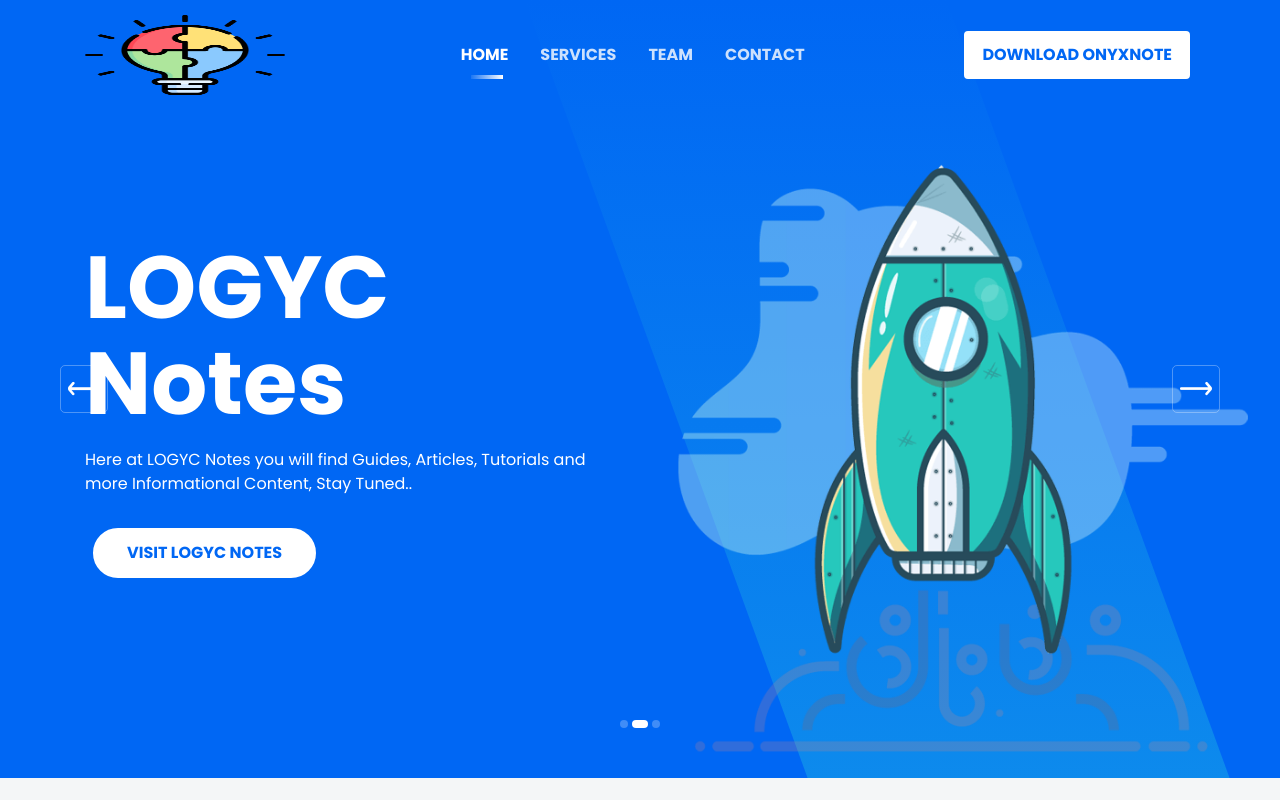
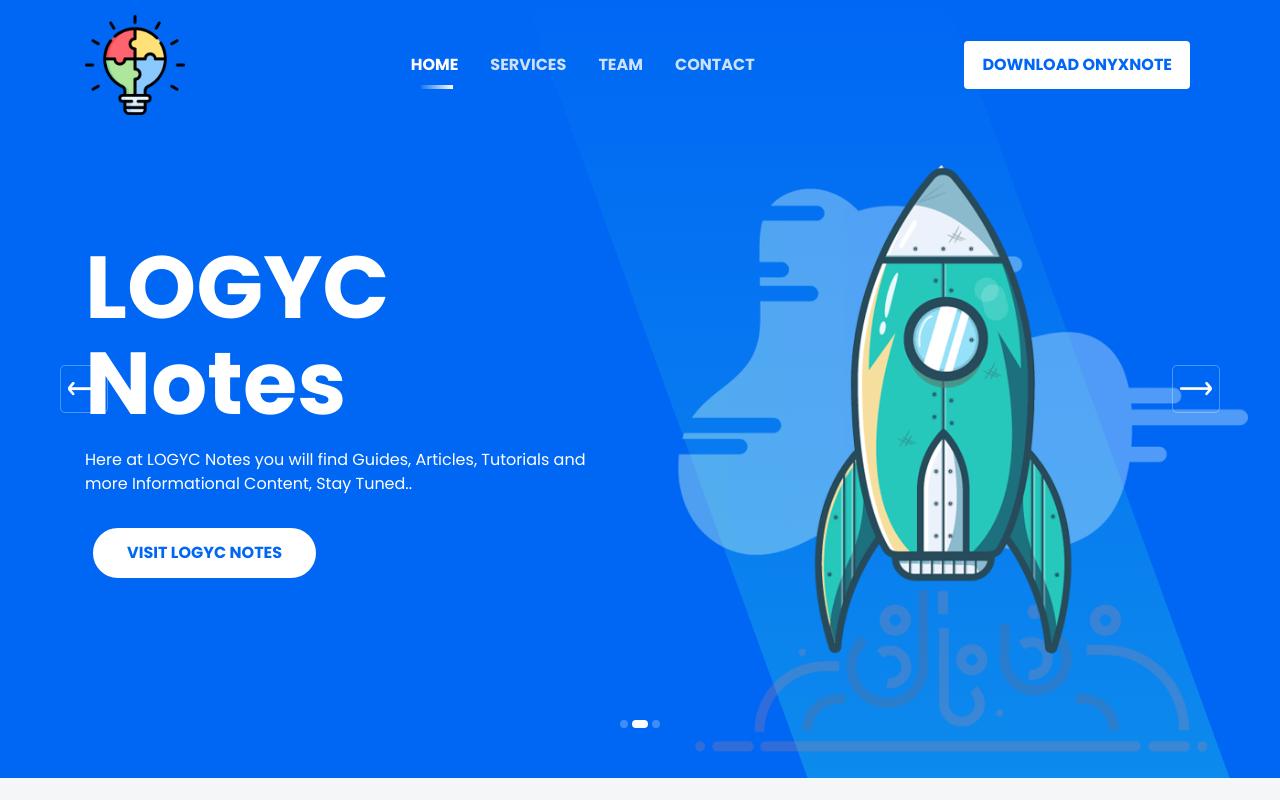
Before and after one commit to reallogyc/logyc, a plain HTML site: page index.html in a window 1280 px wide. Shown: the top 800 px of the page. Drawn offline with Linux system fonts and the light colour scheme.

Commit message:
Update index.html

```diff
--- a/index.html
+++ b/index.html
@@ -83,7 +83,7 @@
                     <nav class="navbar navbar-expand-lg">
 
                         <a class="navbar-brand" href="#">
-                            <img src="assets/images/icon.png" alt="Logo" width="200" height="80">
+                            <img src="assets/images/icon.png" alt="Logo" width="100" height="100">
                         </a>
 
                         <button class="navbar-toggler" type="button" data-toggle="collapse" data-target="#navbarTwo" aria-controls="navbarTwo" aria-expanded="false" aria-label="Toggle navigation">
```
